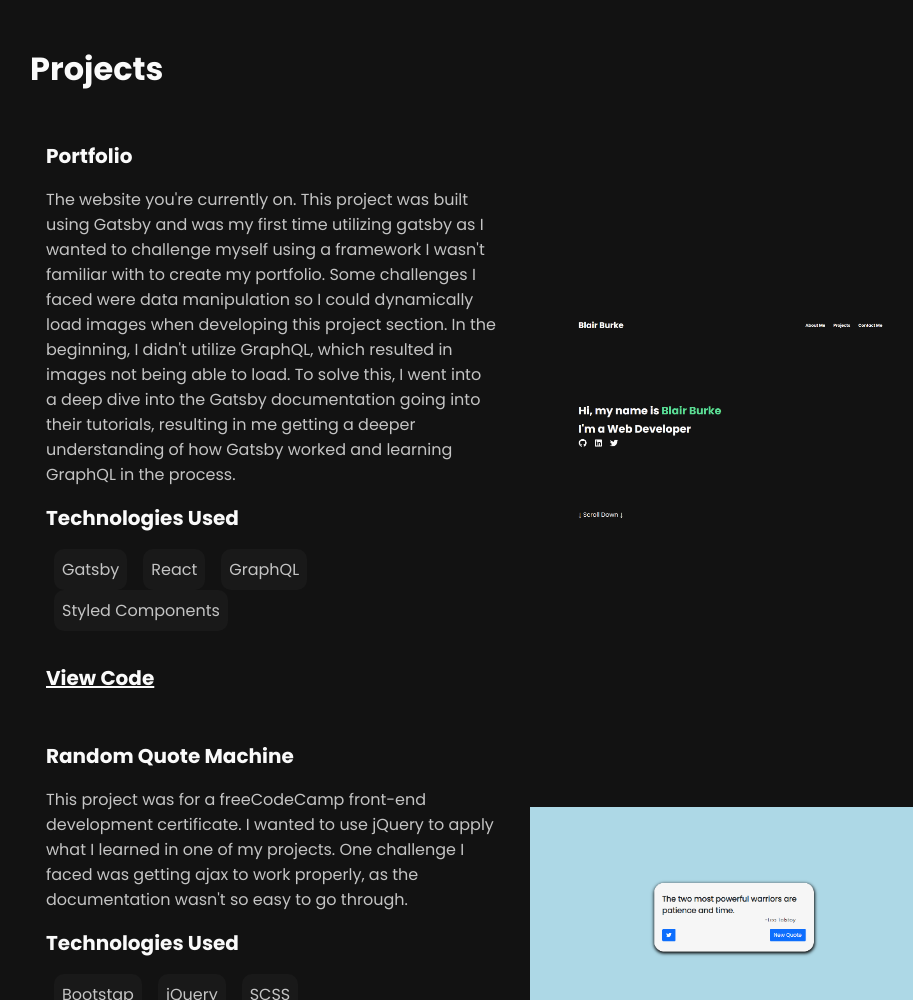
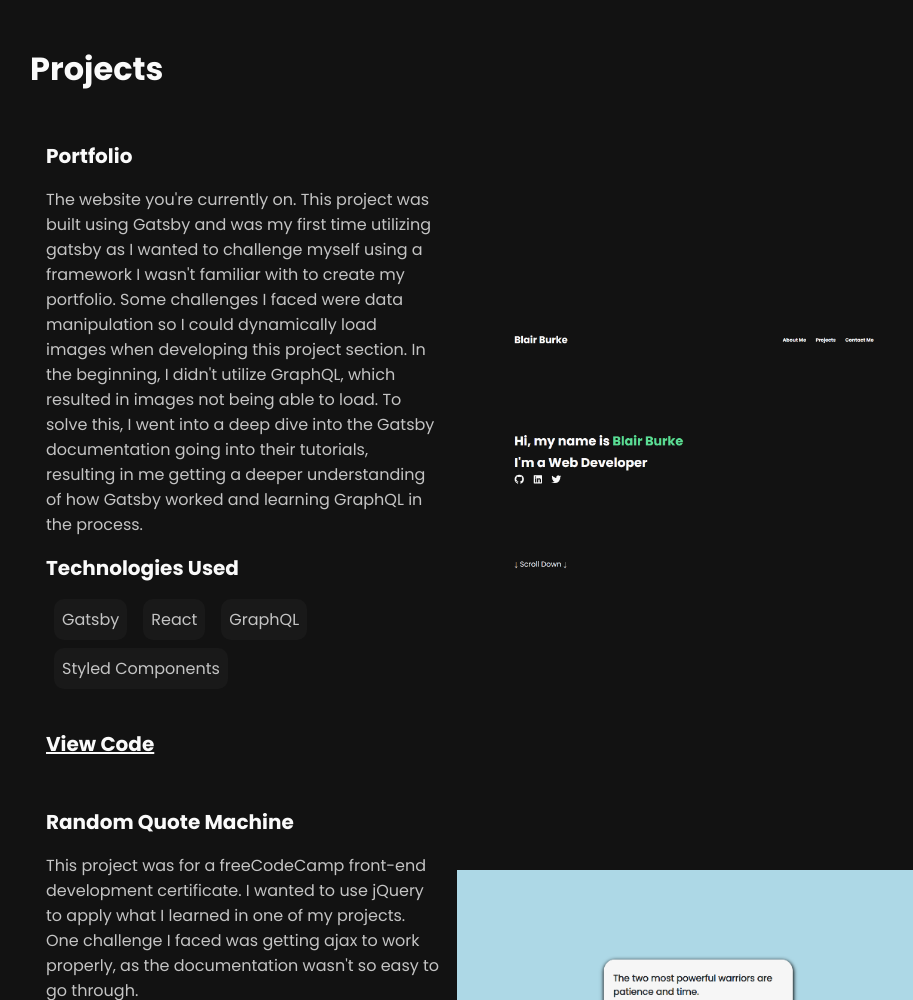
Before and after one commit to BB2455/Portfolio-2021, a Gatsby site: page / in a window 1280 px wide. Shown: the part 1800-2800 px from the top of the page, without its empty margins (160-1073 px from the left). Built offline with nearby package versions, Linux system fonts and the light colour scheme; Gatsby itself is replaced by a stand-in of ours.

Commit message:
fixed layout issues

```diff
--- a/src/components/Landing/index.jsx
+++ b/src/components/Landing/index.jsx
@@ -27,7 +27,10 @@
     <LandingWrapper>
       <NavBar />
       <LandingTitle>
-        Hi, my name is <span style={{ color: "#5CDB95" }}>Blair Burke</span>
+        Hi, my name is{" "}
+        <span style={{ color: "#5CDB95", whiteSpace: "nowrap" }}>
+          Blair Burke
+        </span>
       </LandingTitle>
       <LandingTitle>I'm a Web Developer</LandingTitle>
       <div>
--- a/src/components/Projects/Projects.styled.js
+++ b/src/components/Projects/Projects.styled.js
@@ -34,13 +34,13 @@
   font-size: 1rem;
   background: #191919;
   padding: 0.5rem;
-  margin: 0 0.5rem 0 0.5rem;
+  margin: 0 0.5rem 0.5rem 0.5rem;
   border-radius: 10px;
   font-weight: 400;
   color: ${theme.secondaryColor};
   @media ${device.md} {
     font-size: 0.75rem;
-    margin: 0 0.25rem 0 0.25rem;
+    margin: 0 0.25rem 0.5rem 0.25rem;
   }
   @media ${device.sm} {
     padding: 0.25rem 0.5rem;
--- a/src/components/Projects/index.jsx
+++ b/src/components/Projects/index.jsx
@@ -19,7 +19,7 @@
               title
               image {
                 childImageSharp {
-                  gatsbyImageData(width: 400)
+                  gatsbyImageData(width: 500)
                 }
               }
             }
--- a/src/global.styled.js
+++ b/src/global.styled.js
@@ -6,6 +6,7 @@
     margin: 0px;
     padding: 0;
     font-family: Poppins, sans-serif;
+    box-sizing: border-box;
   }
 
   body {
```
